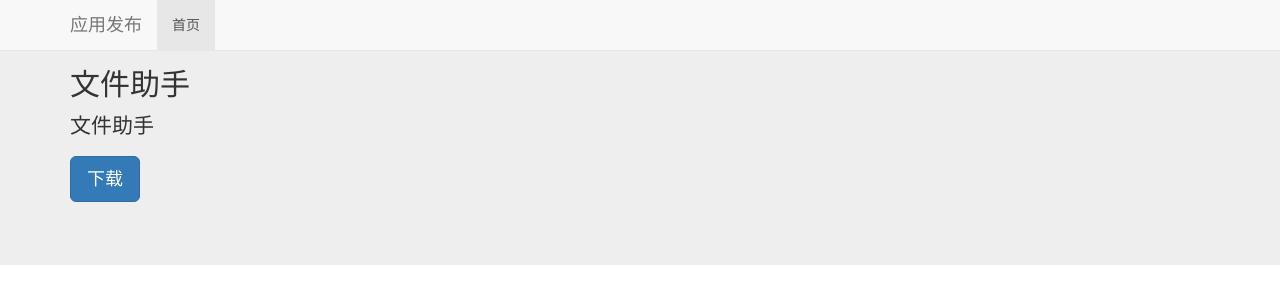
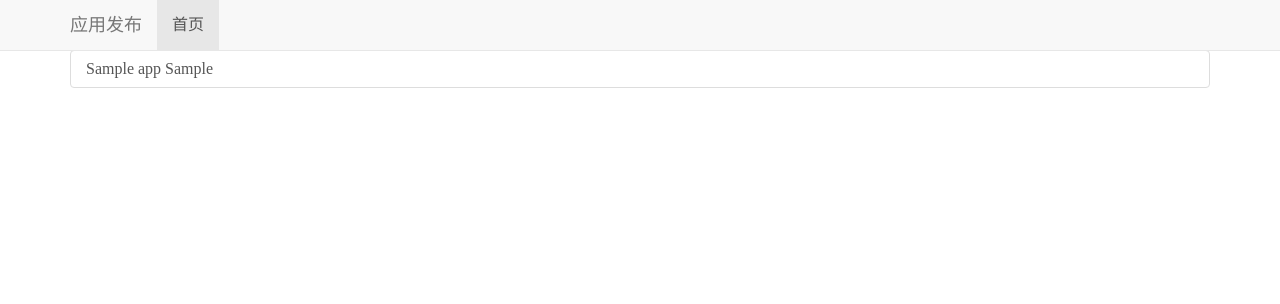
Before and after one commit to liulixiang1988/app-host, a Django app: template app/templates/app/index.html in a window 1280 px wide. Shown: the top 304 px of the page. Run offline with Django 3.2, Linux system fonts and the light colour scheme; the template is opened without the code that fills it: most values are stand-ins (such as "Sample title", 1, 10 or a date in 2020); style sheets or scripts are compiled from the project's sources; some libraries are stand-ins or nearby versions.

Commit message:
Show files

```diff
--- a/app/__init__.py
+++ b/app/__init__.py
@@ -0,0 +1 @@
+default_app_config = 'app.apps.AppsConfig'
--- a/app/models.py
+++ b/app/models.py
@@ -23,7 +23,7 @@ class AppInfo(models.Model):
     """
     app_name = models.CharField(u'应用名称', max_length=200)
     app_version = models.CharField(u'版本号', max_length=200)
-    platform = models.ForeignKey(Platform)
+    platform = models.ForeignKey(Platform, verbose_name=u'平台')
     app_package = models.FileField(u'应用包', upload_to='app/%Y/%m/%d')
 
     class Meta:
--- a/app/static/app/sass/screen.scss
+++ b/app/static/app/sass/screen.scss
@@ -4,3 +4,8 @@
  * <link href="/stylesheets/screen.css" media="screen, projection" rel="stylesheet" type="text/css" /> */
 
 @import "compass/reset";
+
+body {
+  padding-top: 50px;
+  padding-bottom: 20px;
+}
--- a/app/static/app/stylesheets/screen.css
+++ b/app/static/app/stylesheets/screen.css
@@ -66,3 +66,9 @@ a img {
 article, aside, details, figcaption, figure, footer, header, hgroup, main, menu, nav, section, summary {
   display: block;
 }
+
+/* line 8, ../sass/screen.scss */
+body {
+  padding-top: 50px;
+  padding-bottom: 20px;
+}
--- a/app/templates/app/base.html
+++ b/app/templates/app/base.html
@@ -6,6 +6,7 @@
     <meta charset="utf-8">
     <meta http-equiv="X-UA-Compatible" content="IE=edge">
     <meta name="viewport" content="width=device-width, initial-scale=1">
+{% block stylesheet %}
     <link rel="stylesheet" href="{% static 'bootstrap/dist/css/bootstrap.min.css' %}"/>
     <!-- HTML5 shim and Respond.js for IE8 support of HTML5 elements and media queries -->
     <!-- WARNING: Respond.js doesn't work if you view the page via file:// -->
@@ -13,6 +14,13 @@
       <script src="http://cdn.bootcss.com/html5shiv/3.7.2/html5shiv.min.js"></script>
       <script src="http://cdn.bootcss.com/respond.js/1.4.2/respond.min.js"></script>
     <![endif]-->
+    <!--[if IE]>
+     <link href="{% static 'app/stylesheets/ie.css' %}" media="screen, projection" rel="stylesheet" type="text/css" />
+    <![endif]-->
+    <link href="{% static 'app/stylesheets/print.css' %}" media="print" rel="stylesheet" type="text/css" />
+    <link href="{% static 'app/stylesheets/screen.css' %}" media="screen, projection" rel="stylesheet" type="text/css" />
+
+{% endblock %}
 </head>
 <body>
 {% block navbar %}
@@ -38,20 +46,9 @@
     </nav>
 {% endblock %}
 {% block jumbotron %}
-    <div class="jumbotron">
-        <div class="container">
-            <h2>文件助手</h2>
+{% endblock %}
 
-            <p>文件助手</p>
-
-            <p><a class="btn btn-primary btn-lg" href="#" role="button">下载</a></p>
-        </div>
-    </div>
-{% endblock %}
 {% block container %}
-    <div class="container">
-
-    </div>
 {% endblock %}
 
 {% block script %}
--- a/app/templates/app/index.html
+++ b/app/templates/app/index.html
@@ -1,3 +1,15 @@
 {% extends 'app/base.html' %}
 
 {% block title %}首页{% endblock %}
+
+{% block container %}
+<div class="container">
+    <div class="list-group">
+    {% if apps %}
+        {% for app in apps %}
+        <a href="{{app.app_package.url}}" class="list-group-item">{{app.app_name}} {{app.app_version}} {{app.platform.name}}</a>
+        {% endfor %}
+    {% endif %}
+    </div>
+</div>
+{% endblock %}
--- a/app/views.py
+++ b/app/views.py
@@ -1,5 +1,8 @@
 from django.shortcuts import render
+
+from .models import AppInfo
 
 
 def index(request):
-    return render(request, 'app/index.html', {})
+    apps = AppInfo.objects.all()
+    return render(request, 'app/index.html', locals())
--- a/requirements.txt
+++ b/requirements.txt
@@ -1 +1,2 @@
 Django==1.8.2
+django-suit==0.2.13
```
Also changed, not shown: app/apps.py (added, +7 -0 lines), app_host/settings.py (+38 -0 lines), app_host/urls.py (+6 -1 lines), 1 other file.
